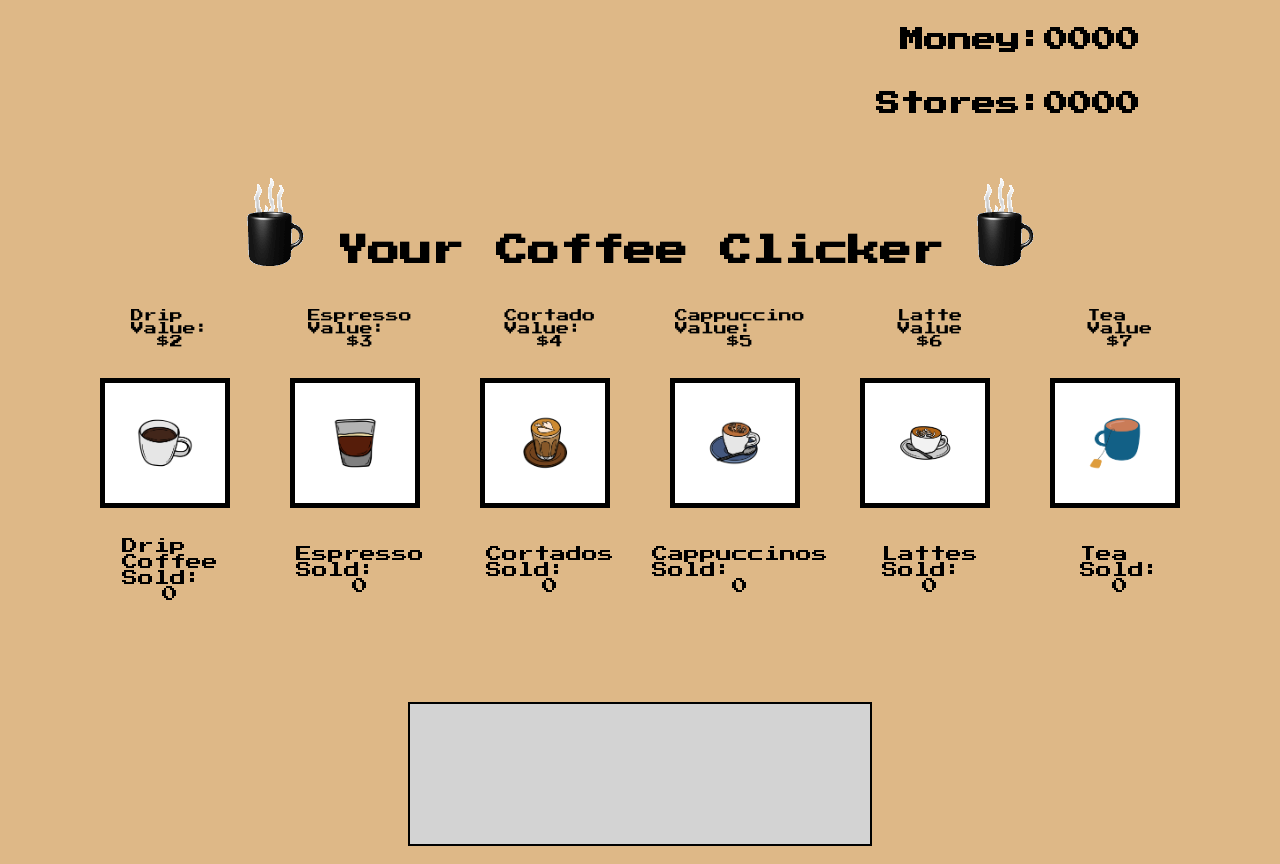
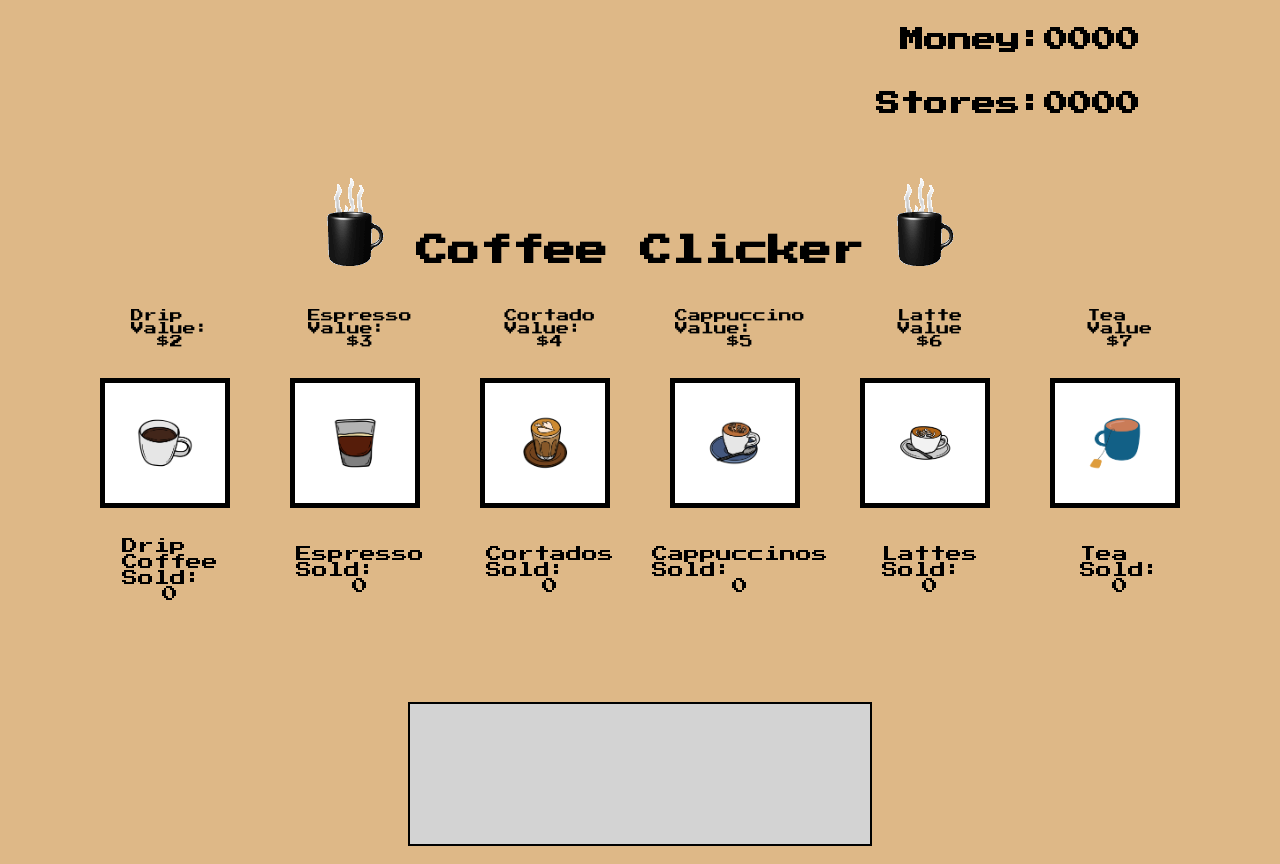
Before and after one commit to Benitezz/project1, a plain HTML site: page index.html in a window 1280 px wide. Drawn offline with Linux system fonts and the light colour scheme.

Commit message:
Read Me + Final Edits

```diff
--- a/index.html
+++ b/index.html
@@ -24,7 +24,7 @@
 
     <h1>
         <img class="mug1" src="pictures/logo1-coffee.gif" alt="Hot Coffee">
-        Your Coffee Clicker
+        Coffee Clicker
         <img class="mug2" src="pictures/logo1-coffee.gif" alt="Hot Coffee">
     </h1>
 
--- a/script.js
+++ b/script.js
@@ -122,7 +122,6 @@ function addUpgrade(){
 }
 
 
-// let mugBonus2 = document.querySelector('.mug2');
 but1.addEventListener('click', ()=>{
     upgradeChoice();
     addUpgrade();
@@ -151,7 +150,7 @@ function sellCoffee(cost){
     score.innerHTML = (parseInt(score.innerHTML)+ cost).toString().padStart(4,"0")
     let storesOwned = document.querySelector(".stores");
     storesOwned.innerHTML = (parseInt(upgradeStatus)).toString().padStart(4,"0")
-    // return money;
+
 
    if(money >= 100 && money <= 200 && upgradeStatus != 1){
        textBox.innerHTML = `You have $${money} and a chance to buy a new store!`
@@ -250,6 +249,3 @@ function sellCoffee(cost){
     }
 
 }
-
-// but1.style.display = 'none';
-// but2.style.display = 'none';
```
Also changed, not shown: pictures/coffee_clicker_screenshot.png (added), 2 other files.
